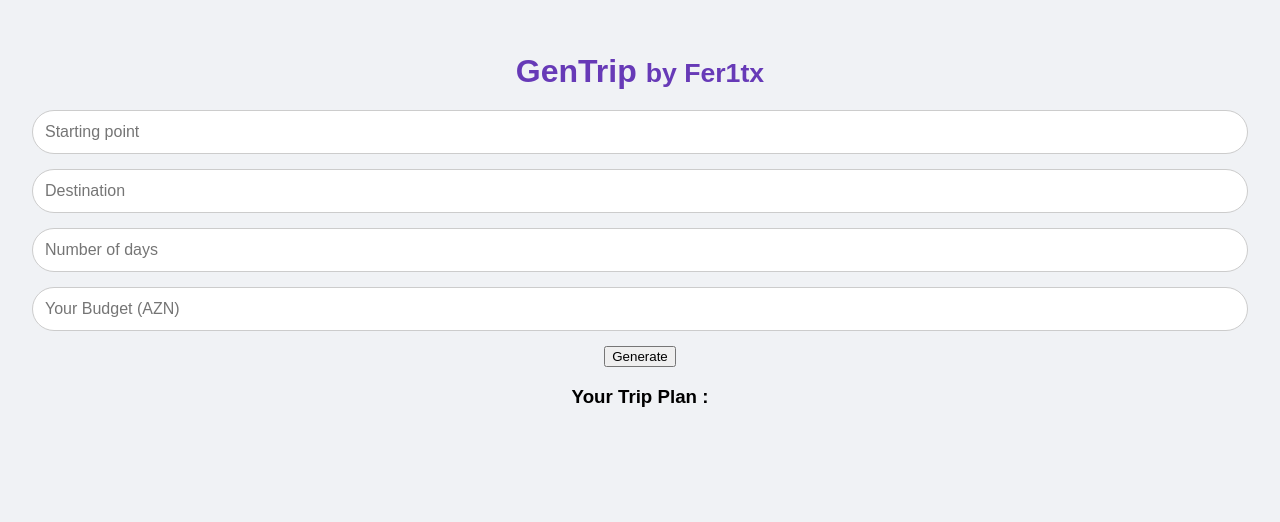
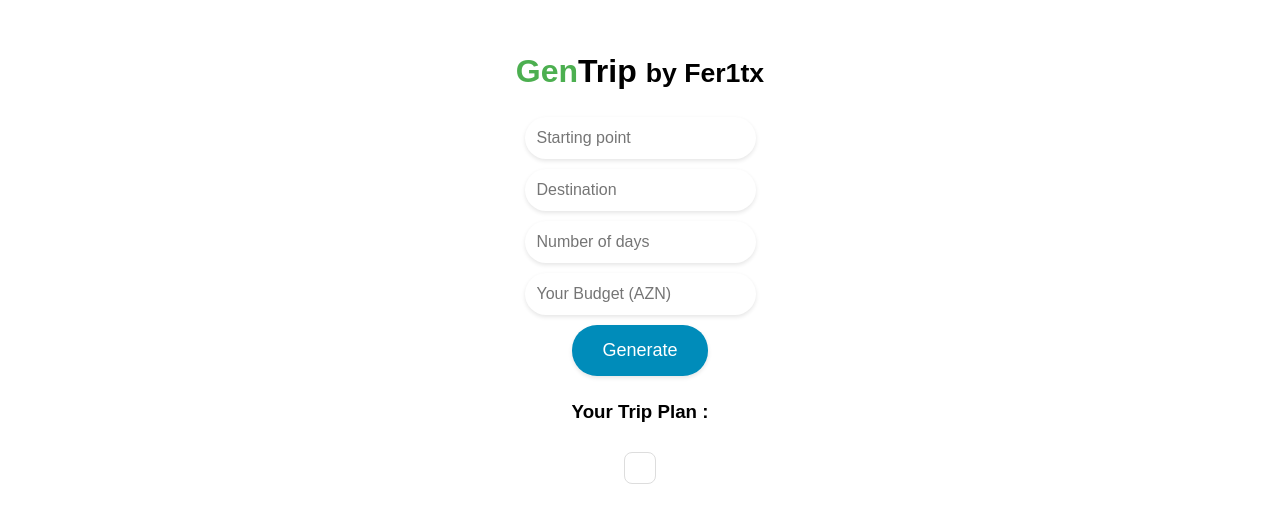
Before and after one commit to fer1tx/genai-workshop, a plain HTML site: page index.html in a window 1280 px wide. Drawn offline with Linux system fonts and the light colour scheme.

Commit message:
Update style.css

```diff
--- a/style.css
+++ b/style.css
@@ -1,69 +1,70 @@
-
-/* style.css */
-
 body {
-  font-family: 'Arial', sans-serif;
+  font-family: sans-serif;
   margin: 2em;
   display: flex;
   flex-direction: column;
   align-items: center;
-  background: #f0f2f5;
-}
-
-.container {
-  background: #fff;
-  padding: 20px;
-  border-radius: 10px;
-  box-shadow: 0 2px 5px rgba(0, 0, 0, 0.1);
-  width: 80%;
 }
 
 h1 {
   text-align: center;
-  margin-bottom: 20px;
-  color: #673ab7;
 }
 
-/* Input Styling */
-input[type="text"] {
-  padding: 12px;
-  font-size: 16px;
-  border: 1px solid #ccc;
-  border-radius: 25px;
-  margin-bottom: 15px;
-  width: 100%;
-  box-sizing: border-box;
+h1 span {
+  font-weight: bold;
 }
 
-/* Button Styling */
-#btn {
-  padding: 12px 20px;
-  font-size: 16px;
-  background: linear-gradient(to right, #9c27b0, #673ab7);
-  color: white;
+h1 span:first-child {
+  color: #4CAF50; /* Green */
+}
+
+h1 span:last-child {
+  color: #008CBA; /* Blue */
+}
+
+.input-group {
+  display: flex;
+  margin-bottom: 15px;
+}
+
+input[type="text"],
+input[type="number"],
+button {
+  padding: 12px;
+  margin: 5px;
   border: none;
   border-radius: 25px;
-  cursor: pointer;
-  transition: background 0.3s ease;
-  width: 100%;
+  box-shadow: 0 2px 4px rgba(0, 0, 0, 0.1);
+  font-size: 16px;
 }
 
-#btn:hover {
-  background: linear-gradient(to left, #9c27b0, #673ab7);
+input[type="text"]:focus,
+input[type="number"]:focus {
+  outline: none;
+  box-shadow: 0 4px 8px rgba(0, 0, 0, 0.2);
 }
 
-#res {
-  margin-top: 20px;
-  padding: 15px;
-  border: 1px solid #ccc;
-  border-radius: 8px;
-  width: 100%;
-  background: #f9f9f9;
+button {
+  background-color: #008CBA;
+  color: white;
+  cursor: pointer;
+  padding: 15px 30px;
+  font-size: 18px;
+  transition: background-color 0.3s;
 }
 
-/* Responsive design */
-@media (max-width: 600px) {
-  .container {
-    width: 95%;
-  }
+button:hover {
+  background-color: #007095;
 }
+
+h3 {
+  margin-top: 20px;
+  text-align: center;
+}
+
+#output {
+  border: 1px solid #ddd;
+  padding: 15px;
+  margin-top: 10px;
+  border-radius: 8px;
+}
```
